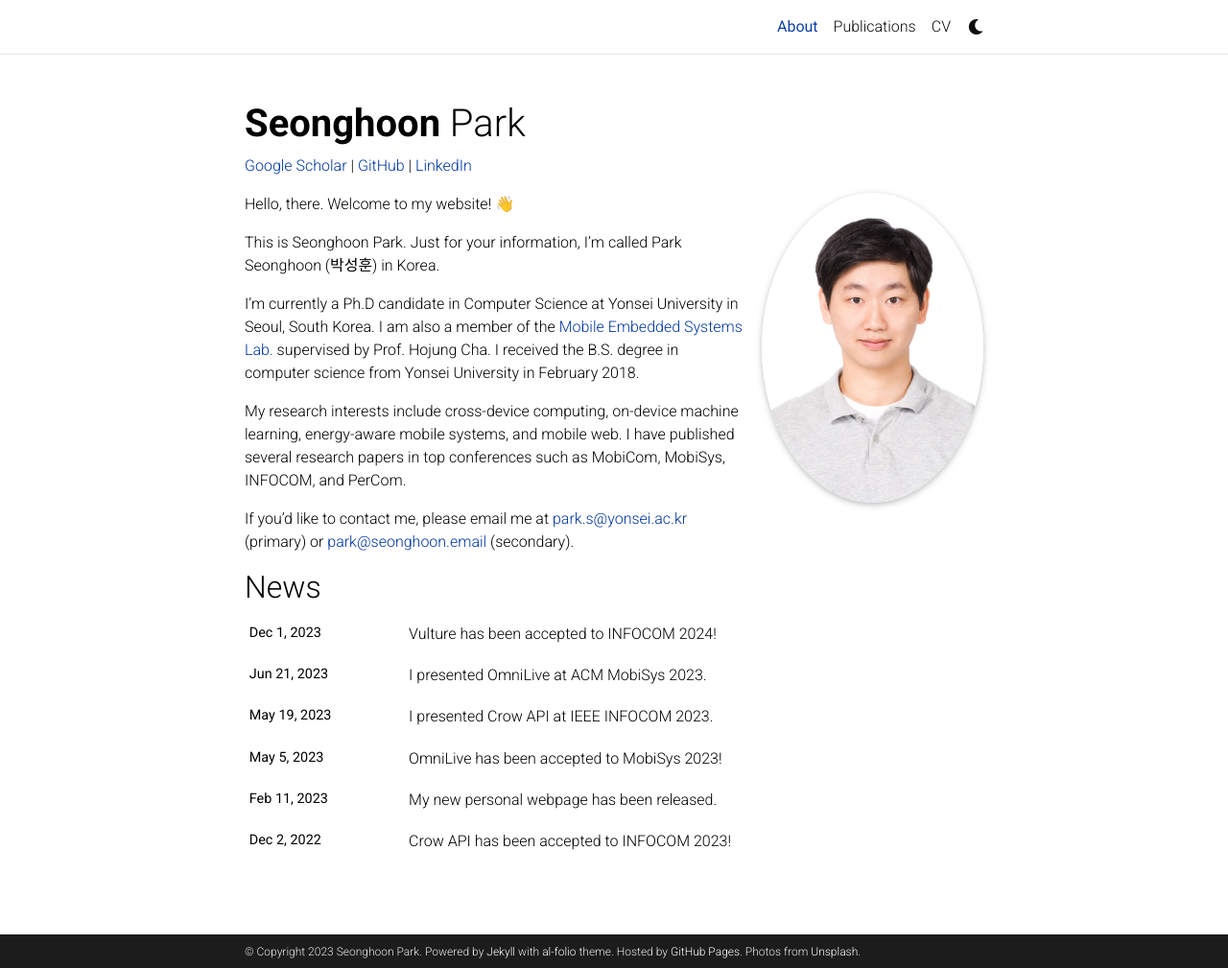
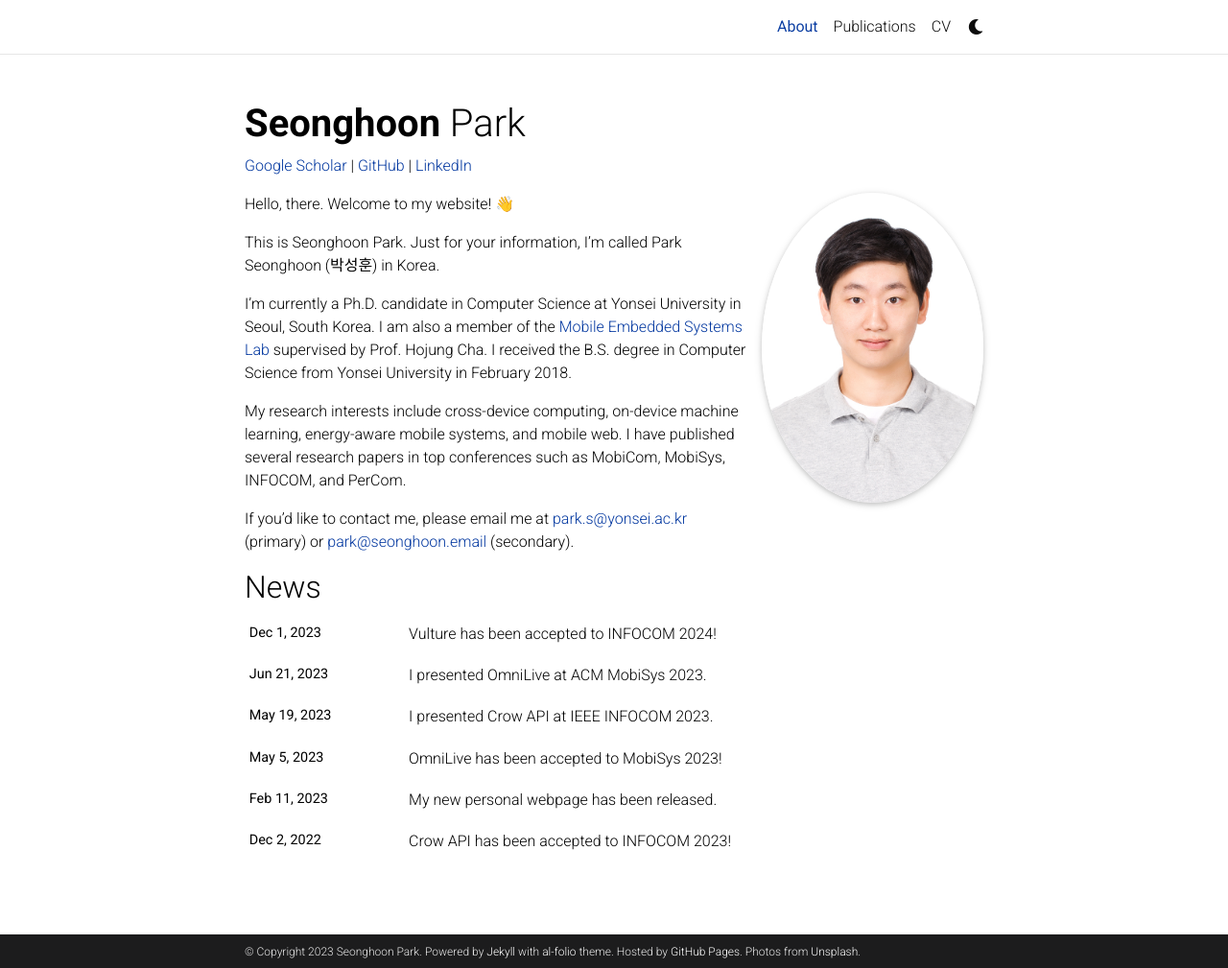
Before and after one commit to parkseonghoony/parkseonghoony.github.io, a Jekyll site: the page built from _pages/about.md, in a window 1280 px wide and 1009 px high. Shown: the whole window at 96% size. Built offline with Jekyll 4.4.1, drawn with Linux system fonts in a browser that asks for light colours; comment, search, counter and statistics services are not loaded; a style sheet for code colours, icons or effects is not loaded.

```diff
--- a/_pages/about.md
+++ b/_pages/about.md
@@ -25,7 +25,7 @@ Hello, there. Welcome to my website! 👋
 
 This is Seonghoon Park. Just for your information, I'm called Park Seonghoon (박성훈) in Korea.
 
-I'm currently a Ph.D candidate in Computer Science at Yonsei University in Seoul, South Korea. I am also a member of the [Mobile Embedded Systems Lab.](https://mobed.yonsei.ac.kr) supervised by Prof. Hojung Cha. I received the B.S. degree in computer science from Yonsei University in February 2018.
+I'm currently a Ph.D. candidate in Computer Science at Yonsei University in Seoul, South Korea. I am also a member of the [Mobile Embedded Systems Lab](https://mobed.yonsei.ac.kr) supervised by Prof. Hojung Cha. I received the B.S. degree in Computer Science from Yonsei University in February 2018.
 
 My research interests include cross-device computing, on-device machine learning, energy-aware mobile systems, and mobile web. I have published several research papers in top conferences such as MobiCom, MobiSys, INFOCOM, and PerCom.
 
```
